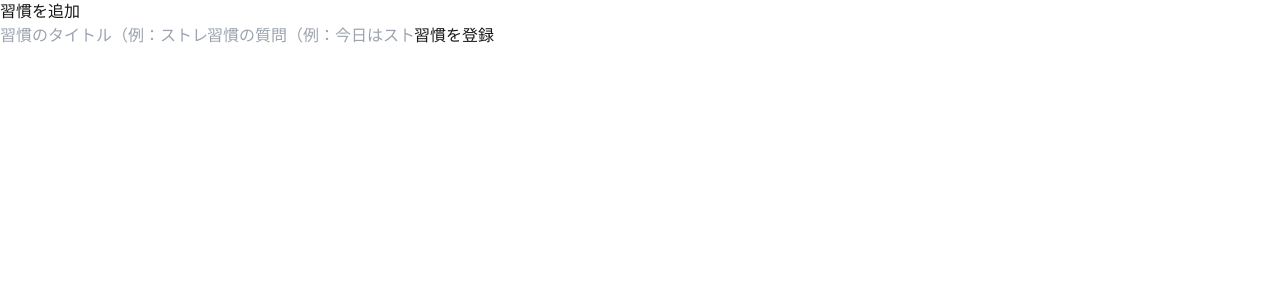
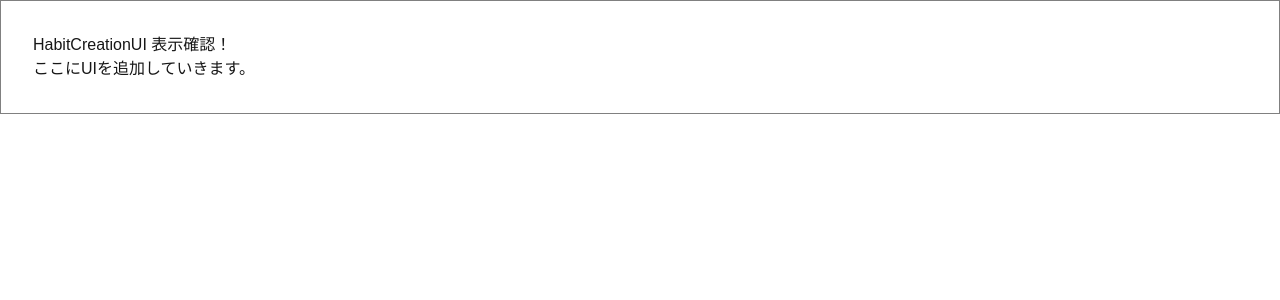
Before and after one commit to IchikaCoding/habit-tracker-v1, a Next.js app: page / in a window 1280 px wide. Shown: the top 300 px of the page. Built offline with nearby package versions, Linux system fonts and the light colour scheme; no server answers.

Commit message:
習慣作成ロジックの追加

```diff
--- a/src/app/components/HabitCreationUI.tsx
+++ b/src/app/components/HabitCreationUI.tsx
@@ -1,4 +1,6 @@
-import React, { useState, useEffect, use } from "react";
+// D:\Dev\habit-tracker\habit-tracker-v1\src\app\components\HabitCreationUI.tsx
+
+import React, { useState, useEffect } from "react";
 import {
   Box,
   Button,
@@ -25,6 +27,7 @@ import CheckIcon from "@mui/icon-material/Check";
 import CloseIcon from "@mui/icon-material/Close";
 import AccessTimeIcon from "@mui/icon-material/AccessTime"; // For time picker icon
 import { useSearchParams } from "next/navigation";
+import { defaultOverrides } from "next/dist/server/require-hook";
 
 // カラーパレットの定義（４＊５グリッド）
 const colors = [
@@ -67,6 +70,50 @@ function HabitCreationUI() {
   const [reminderPeriod, setReminderPeriod] = useState("AM"); // AM or PM
   const [openTimerPicker, setOpenTimePicker] = useState(false);
   const [notes, setNotes] = useState("");
+
+  // リマインダー時刻のフォーマット
+  const formatReminderTime = () => {
+    const hour =
+      reminderPeriod === "PM" && reminderHour !== 12
+        ? reminderHour + 12
+        : reminderHour;
+
+    const displayHour = reminderHour;
+
+    const displayMinute = reminderMinute.toString().padStart(2, "0");
+
+    return `${displayHour}:${displayMinute} ${reminderPeriod}`;
+  };
+
+  // 習慣作成ロジック
+  const handleCreateHabit = () => {
+    console.log("習慣データ:", {
+      habitName,
+      habitQuestion,
+      selectedColor,
+      frequency: {
+        type: frequencyType,
+        days: frequencyType === "custom" ? customFrequencyDays : undefined,
+        times: frequencyType === "custom" ? customFrequencyTimes : undefined,
+      },
+      reminder: reminderEnabled
+        ? {
+            hour: reminderHour,
+            minute: reminderMinute,
+            period: reminderPeriod,
+            displayTime: formatReminderTime(),
+          }
+        : null,
+      notes,
+    });
+  };
+
+  return (
+    <div style={{ padding: "2rem", border: "1px solid gray" }}>
+      <h2>HabitCreationUI 表示確認！</h2>
+      <p>ここにUIを追加していきます。</p>
+    </div>
+  );
 }
 
-// リマインダー時刻のフォーマット
+export default HabitCreationUI;
--- a/src/app/page.tsx
+++ b/src/app/page.tsx
@@ -6,6 +6,7 @@ import { useState, useEffect } from "react";
 import { addDoc, collection, serverTimestamp } from "firebase/firestore";
 import { db, auth } from "../firebaseConfig";
 import { onAuthStateChanged } from "firebase/auth";
+import HabitCreationUI from "./components/HabitCreationUI";
 
 export default function Home() {
   const [title, setTitle] = useState("");
@@ -39,31 +40,5 @@ export default function Home() {
     }
   };
 
-  return (
-    <div className="min-h-screen p-6">
-      <h1 className="text-2xl font-bold mb-4">習慣を追加</h1>
-      <div className="space-y-4">
-        <input
-          type="text"
-          placeholder="習慣のタイトル（例：ストレッチ）"
-          value={title}
-          onChange={(e) => setTitle(e.target.value)}
-          className="border rounded p-2 w-full"
-        />
-        <input
-          type="text"
-          placeholder="習慣の質問（例：今日はストレッチをしましたか？）"
-          value={question}
-          onChange={(e) => setQuestion(e.target.value)}
-          className="border rounded p-2 w-full"
-        />
-        <button
-          onClick={handleAddHabit}
-          className="bg-blue-500 hover:bg-blue-600 text-white py-2 px-4 rounded"
-        >
-          習慣を登録
-        </button>
-      </div>
-    </div>
-  );
+  return <HabitCreationUI />;
 }
```
